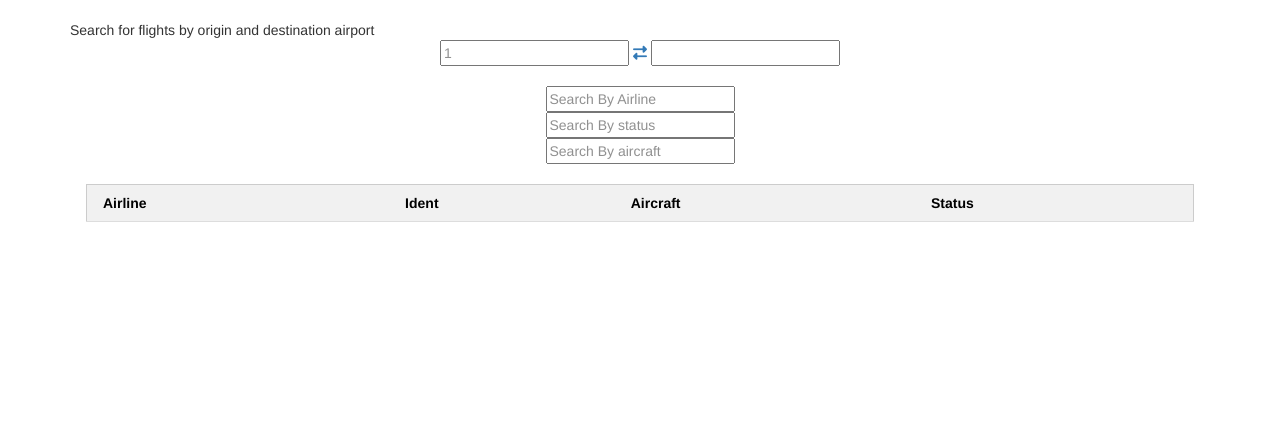
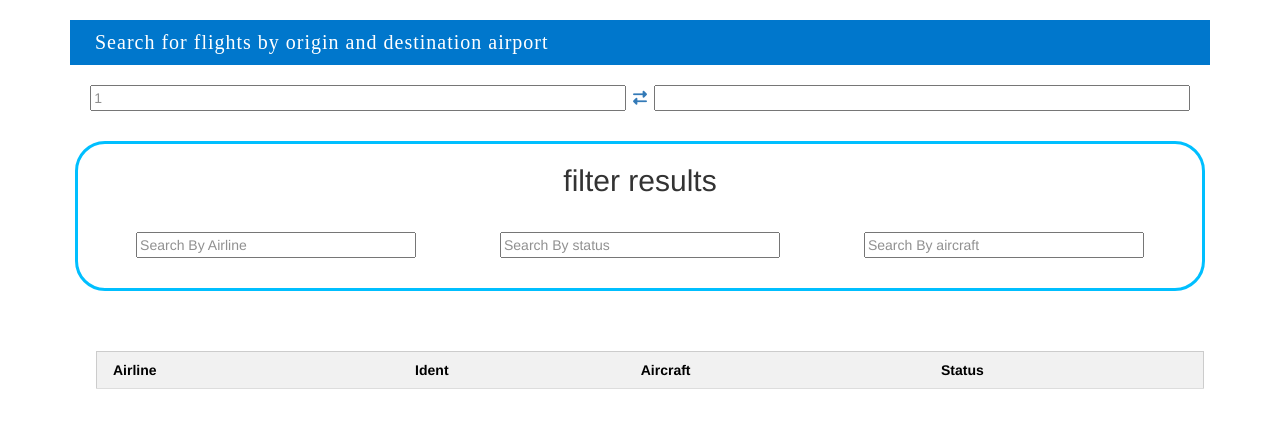
Before and after one commit to CaptainAditya/real-time-flight-tracker, a PHP site: page /php/route.php?origin=1 in a window 1280 px wide. Shown: the part 52-480 px from the top of the page. Run offline with PHP 8.4, Linux system fonts and the light colour scheme; data that the repository does not hold is empty; some libraries are stand-ins or nearby versions.

Commit message:
linking of pages done

```diff
--- a/css/route.css
+++ b/css/route.css
@@ -20,24 +20,30 @@
 }
 .filter-box{
     position: relative;
-    margin-top:20px;
-    height:150px;
-    width : 230px;
-    border-style :solid;
+    margin-top: 30px;
+    height: 150px;
+    width: 1130px;
+    border-style: solid;
+    border-radius: 30px;
+    border-color: deepskyblue;
+}
 
-}
 .w3-table-all {
-    margin-top: 80px;
+    margin-top: 60px;
     margin-left: 10px;
 }
 .status1{
     width: 47%;
 }
-input{
-    padding-bottom: 5px;
+#search {
+    margin: 40px;
+    margin-top: 25px;
+    width: 280px;
 }
-
 i{
     width: 20px;
     height: 20px;
 }
+.status{
+    margin-top:20px;
+}
--- a/html/welcome.html
+++ b/html/welcome.html
@@ -4,8 +4,8 @@
     <meta charset="UTF-8">
     <meta http-equiv="X-UA-Compatible" content="IE=edge">
     <meta name="viewport" content="width=<device-width>, initial-scale=1.0">
-    <link rel="stylesheet" href="welcome.css">
-    <script src = "slides.js" defer></script>
+    <link rel="stylesheet" href="../css/welcome.css">
+    <script src = "../js/slides.js" defer></script>
     <link rel="stylesheet" href="https://www.w3schools.com/w3css/4/w3.css">
     <link rel="stylesheet" href="https://maxcdn.bootstrapcdn.com/bootstrap/3.4.1/css/bootstrap.min.css">
     <script src="https://ajax.googleapis.com/ajax/libs/jquery/3.5.1/jquery.min.js"></script>
@@ -40,7 +40,7 @@
                         num_tag.textContent = i.toString().concat("/3")
                         var img = document.createElement('img')
                         img.style = "width:80%"
-                        src = "img".concat(i.toString())
+                        src = "../img/img".concat(i.toString())
                         src = src.concat(".jpg")
                         img.src = src
                         div.appendChild(num_tag)
--- a/php/airport.php
+++ b/php/airport.php
@@ -40,7 +40,7 @@
     <meta charset="UTF-8">
     <meta http-equiv="X-UA-Compatible" content="IE=edge">
     <meta name="viewport" content="width=device-width, initial-scale=1.0">
-    <link rel="stylesheet" href="/front_end/airport.css">
+    <link rel="stylesheet" href="../css/airport.css">
     <script src="https://kit.fontawesome.com/02abbcab9a.js" crossorigin="anonymous"></script>
     <link rel="stylesheet" href="https://www.w3schools.com/w3css/4/w3.css">
     <link rel="stylesheet" href="https://maxcdn.bootstrapcdn.com/bootstrap/3.4.1/css/bootstrap.min.css">
--- a/php/flight-info.php
+++ b/php/flight-info.php
@@ -105,7 +105,7 @@
     <meta http-equiv="X-UA-Compatible" content="IE=edge">
     <meta name="viewport" content="width=device-width, initial-scale=1.0">
     <title>Document</title>
-    <link rel="stylesheet" href="../front_end/flight-info.css">
+    <link rel="stylesheet" href="../css/flight-info.css">
     <link rel="stylesheet" href="https://www.w3schools.com/w3css/4/w3.css">
     <link rel="stylesheet" href="https://maxcdn.bootstrapcdn.com/bootstrap/3.4.1/css/bootstrap.min.css">
     <script src="https://ajax.googleapis.com/ajax/libs/jquery/3.5.1/jquery.min.js"></script>
@@ -176,7 +176,7 @@
                 <script>
 
                     function initMap() {
-                        icon = "../front_end/airplane.png"
+                        icon = "../svg/airplane.png"
                         latitude = parseFloat(document.getElementById("lat").textContent);
                         longitude = parseFloat(document.getElementById("long").textContent);
                         // The location of Uluru
--- a/php/route.php
+++ b/php/route.php
@@ -40,7 +40,7 @@
     <meta charset="UTF-8">
     <meta http-equiv="X-UA-Compatible" content="IE=edge">
     <meta name="viewport" content="width=device-width, initial-scale=1.0">
-    <link rel="stylesheet" href="../front_end/route.css">
+    <link rel="stylesheet" href="../css/route.css">
     <script src="https://kit.fontawesome.com/02abbcab9a.js" crossorigin="anonymous"></script>
     <link rel="stylesheet" href="https://www.w3schools.com/w3css/4/w3.css">
     <link rel="stylesheet" href="https://maxcdn.bootstrapcdn.com/bootstrap/3.4.1/css/bootstrap.min.css">
@@ -53,14 +53,14 @@
     <nav class="navbar navbar-inverse">
         <div class="container-fluid">
             <div class="navbar-header">
-            <a class="navbar-brand" href="#">SkyView</a>
+            <a class="navbar-brand" href="../html/welcome.html">SkyView</a>
             </div>
             <ul class="nav navbar-nav">
-                <li class="active"><a href="#">Home</a></li>
+                <li class="active"><a href="../html/welcome.html">Home</a></li>
                 <li><a href="#">About Us</a></li>
-                <li><a href="#">API</a></li>
+                <li><a href="https://aviation-edge.com/">API</a></li>
             </ul>
-            <button class="btn btn-danger navbar-btn">Search</button>
+            <button class="btn btn-danger navbar-btn"><a href="../html/search.html"></a> Search</button>
         </div>
     </nav>
     <?php
@@ -91,11 +91,9 @@
         </center>
         <center>
         <div class="filter-box">
-            <br>
+            <h2>filter results</h2>
             <input type="text" id="search" placeholder="Search By Airline">
-            <br>
             <input type="text" id="search" placeholder="Search By status">
-            <br>
             <input type="text" id="search" placeholder="Search By aircraft">
         </div>
         </center>
```
Also changed, not shown: html/search.html (+4 -4 lines).
